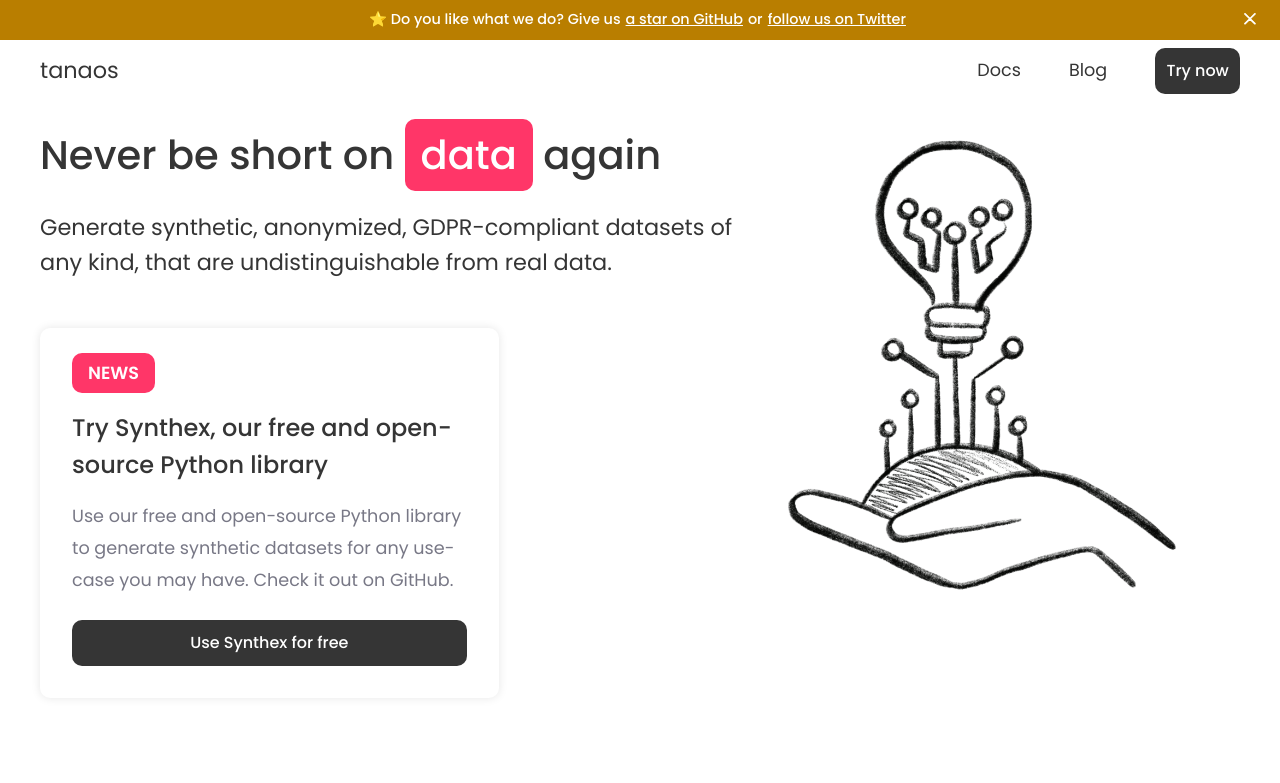
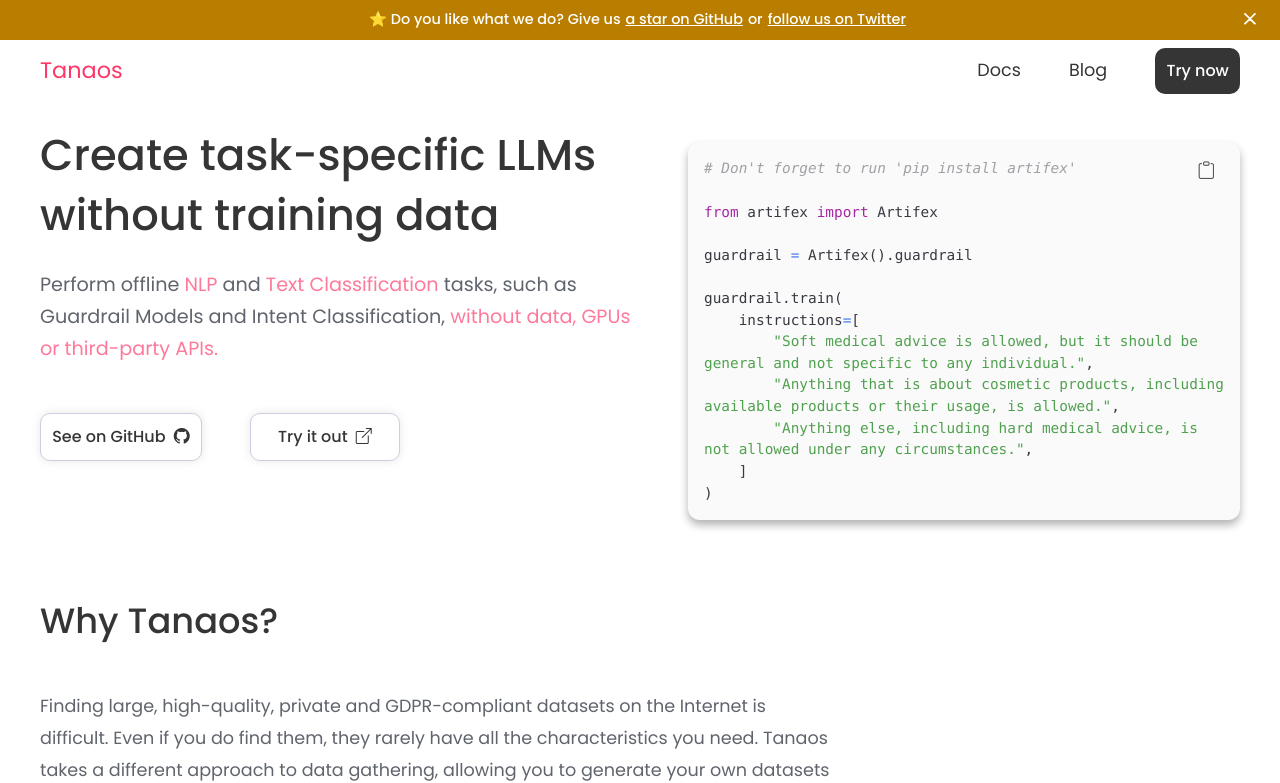
Before and after one commit to tanaos/tanaos-website, a React (Create React App) app: page / in a window 1280 px wide. Shown: the top 783 px of the page. Built offline with nearby package versions, Linux system fonts and the light colour scheme.

Commit message:
update hero section

```diff
--- a/package.json
+++ b/package.json
@@ -16,6 +16,7 @@
     "react-router-dom": "^6.24.0",
     "react-scripts": "^5.0.1",
     "react-spinners": "^0.14.1",
+    "react-syntax-highlighter": "^15.6.6",
     "sass": "^1.77.6",
     "web-vitals": "^2.1.4"
   },
--- a/src/components/CTOCard/index.jsx
+++ /dev/null
@@ -1,30 +0,0 @@
-import React from 'react';
-
-import './index.scss';
-
-
-export const CTOCard = ({
-    category, title, text, buttonText, onClick, colored, imgSrc
-}) => {
-
-    return <div className='card feature-card'>
-        <div className='card-body'>
-            { imgSrc && <div className='image-container'>
-                <div className='mb-4 text-center'>
-                    <img src={imgSrc} alt='Tanaos' />
-                </div>
-            </div> }
-            { category && <span className='category badge-primary'>{ category }</span>}
-            <h6 className='mb-3 mt-4'>{ title }</h6>
-            <p className='mb-4'>{text}</p>
-            <button
-                className='btn btn-dark'
-                onClick={onClick}
-            >
-                { buttonText }
-            </button>
-        </div>
-    </div>
-};
-
-export default CTOCard;
--- a/src/components/CTOCard/index.scss
+++ /dev/null
@@ -1,39 +0,0 @@
-@import '../../index.scss';
-
-
-.feature-card {
-    padding: $object-padding-400;
-    border-radius: $border-radius;
-    background-color: white;
-    border: none;
-    box-shadow: $shadow-100;
-
-    .image-container {
-        min-height: 22rem;
-
-        img {
-            width: 90%
-        }
-    }
-
-    .category {
-        font-weight: 600;
-    }
-
-    button {
-        width: 100%;
-    }
-}
-
-
-@include media-breakpoint-down(md) {
-
-    .feature-card {
-        .image-container {
-            img {
-                width: 100%
-            }
-        }
-    }
-
-}
--- /dev/null
+++ b/src/components/CodeSnippet/index.jsx
@@ -0,0 +1,50 @@
+import { useState } from 'react';
+import { Prism as SyntaxHighlighter } from 'react-syntax-highlighter';
+import { oneLight } from 'react-syntax-highlighter/dist/esm/styles/prism';
+
+import './index.scss';
+
+
+export const CodeSnippet = ({ code, language = 'python' }) => {
+    const [copied, setCopied] = useState(false);
+
+    const copyToClipboard = async () => {
+        try {
+            await navigator.clipboard.writeText(code);
+            setCopied(true);
+            setTimeout(() => setCopied(false), 2000);
+        } catch (err) {
+            console.error('Failed to copy: ', err);
+        }
+    };
+
+    return (
+        <div className='code-snippet-container'>
+            <SyntaxHighlighter
+                language={language}
+                style={oneLight}
+                wrapLines={true}
+                lineProps={{
+                    style: { wordBreak: 'break-word', whiteSpace: 'pre-wrap' }
+                }}
+                customStyle={{
+                    margin: 0,
+                    padding: '1rem',
+                    borderRadius: '0.75rem',
+                    fontSize: '0.9rem',
+                    boxShadow: '0 5px 8px rgba(0, 0, 0, 0.3)',
+                }}
+            >
+                {code}
+            </SyntaxHighlighter>
+            <button
+                className={`${copied ? 'copied' : ''}`}
+                onClick={copyToClipboard}
+            >
+                {copied ? <i className='bi bi-check2'></i> : <i className='bi bi-clipboard'></i>}
+            </button>
+        </div>
+    );
+}
+
+export default CodeSnippet;
--- /dev/null
+++ b/src/components/CodeSnippet/index.scss
@@ -0,0 +1,28 @@
+@import '../../index.scss';
+
+
+.code-snippet-container {
+    position: relative;
+    margin-top: 1rem;
+
+    button {
+        position: absolute;
+        top: 10px;
+        right: 15px;
+        background-color: inherit !important;
+        border-radius: $border-radius;
+        padding: 5px 10px;
+        color: $grey-700;
+        border: none;
+
+        &:hover {
+            background-color: $grey-200 !important;
+            cursor: pointer;
+        }
+    }
+
+    button.copied {
+        background-color: $success-color-500 !important;
+        color: white !important;
+    }
+}
--- a/src/components/Navbar/index.jsx
+++ b/src/components/Navbar/index.jsx
@@ -37,7 +37,7 @@
     return <div className={`row navbar m-0 ${bannerVisible && 'with-headline-bar'}`}>
         {/* Large devices. */}
         <div className='col-7 m-0 p-0 d-none d-md-block text-start'>
-            <span className='logo' onClick={() => window.location.href = '/'}>tanaos</span>
+            <span className='logo' onClick={() => window.location.href = '/'}>Tanaos</span>
         </div>
         <div className='col-5 d-none d-md-block m-0 p-0 text-end navigation-container'>
             <Navigation />
--- a/src/config.js
+++ b/src/config.js
@@ -4,6 +4,7 @@
     PLATFORM_BASE_URL: 'https://platform.tanaos.com',
     SYNTHEX_GITHUB_URL: 'https://github.com/tanaos/synthex',
     ARTIFEX_GITHUB_URL: 'https://github.com/tanaos/artifex',
+    ARTIFEX_DEMO_URL: 'https://colab.research.google.com/github/tanaos/tanaos-docs/blob/master/blueprints/artifex/guardrail.ipynb',
     TWITTER_URL: 'https://x.com/tanaosai',
     DOCS_URL: 'https://docs.tanaos.com/artifex',
     HUGGINGFACE_URL: 'https://huggingface.co/tanaos',
--- a/src/index.scss
+++ b/src/index.scss
@@ -362,23 +362,21 @@
     }
 }
 
-.btn-light {
-    background-color: $button-light;
-    color: $font-color-dark;
-
-    &:hover, &:focus, &:active {
-        background-color: $button-light-hover !important;
-        color: $font-color-dark;
-    }
-}
-
 .btn-white {
     background-color: white;
     color: $font-color-dark;
+    border: $line-300;
+    box-shadow: $shadow-100;
 
-    &:hover, &:focus, &:active {
-        background-color: $button-light-hover !important;
+    &:hover {
+        background-color: $grey-100;
         color: $font-color-dark;
+        border: $line-300;
+    }
+
+    &:focus, &:active {
+        background-color: white;
+        border: $line-300;
     }
 }
 
@@ -389,16 +387,6 @@
     &:hover, &:focus, &:active {
         background-color: $button-dark-hover !important;
         color: white;
-    }
-}
-
-.btn-grey {
-    background-color: $button-grey;
-    color: $font-color-dark;
-
-    &:hover, &:focus, &:active {
-        background-color: $button-grey-hover !important;
-        color: $font-color-dark;
     }
 }
 
@@ -486,6 +474,8 @@
 .logo {
     font-size: $font-size-p-800;
     cursor: pointer;
+    font-weight: 400;
+    color: $primary;
 }
 
 // Misc.
@@ -525,30 +515,6 @@
     border-radius: $border-radius;
 }
 
-.badge-primary {
-    @extend .badge;
-    color: white;
-    background-color: $primary;
-}
-
-.badge-success {
-    @extend .badge;
-    color: $success-color-700;
-    background-color: $success-color-100;
-}
-
-.badge-danger {
-    @extend .badge;
-    color: $danger-color-700;
-    background-color: $danger-color-100;
-}
-
-.badge-warning {
-    @extend .badge;
-    color: $warning-color-700;
-    background-color: $warning-color-100;
-}
-
 .badge-grey {
     @extend .badge;
     color: $grey-800;
@@ -580,9 +546,15 @@
 
 // Misc.
 .hero-subtitle {
-    font-size: $font-size-p-800;
-    color: $font-color-dark;
-    line-height: $line-height-p-800;
+    font-size: $font-size-p-600;
+    line-height: $line-height-p-600;
+    font-weight: 400;
+    color: $font-color-light;
+
+    b {
+        font-weight: 400;
+        color: $primary-300;
+    }
 }
 
 .global-padding {
--- a/src/layouts/BlogPageLayout/HeroSection/index.jsx
+++ b/src/layouts/BlogPageLayout/HeroSection/index.jsx
@@ -7,8 +7,8 @@
     return <div className='blog-page-hero-section global-padding'>
         <div className='row small-hero-section'>
             <div className='col-12 col-md-8'>
-                <h1>See <span className='badge-primary'>what's new</span> at Tanaos</h1>
-                <p className='mt-5 hero-subtitle'>
+                <h1>See what's new at Tanaos</h1>
+                <p className='mt-5'>
                     Learn more about synthetic data generation, generative AI and other cool stuff
                     from the Tanaos team
                 </p>
--- a/src/layouts/HomePageLayout/HeroSection/index.jsx
+++ b/src/layouts/HomePageLayout/HeroSection/index.jsx
@@ -1,36 +1,51 @@
-import React from 'react';
-
+import { CodeSnippet } from '../../../components/CodeSnippet';
 import './index.scss';
-import { CTOCard } from '../../../components/CTOCard';
-import hero_image from '../../../assets/hero_image.png'
 import { Config } from '../../../config';
 
 
 export const HeroSection = () => {
+
+    const sampleCode = `# Don't forget to run 'pip install artifex'
+
+from artifex import Artifex
+
+guardrail = Artifex().guardrail
+
+guardrail.train(
+    instructions=[
+        "Soft medical advice is allowed, but it should be general and not specific to any individual.",
+        "Anything that is about cosmetic products, including available products or their usage, is allowed.",
+        "Anything else, including hard medical advice, is not allowed under any circumstances.",
+    ]
+)
+`;
+
     return <div className='row m-0 hero-section global-padding'>
-        <div className='col-12 col-md-7 m-0 p-0 mt-4'>
+        <div className='col-12 col-md-6 m-0 p-0 mt-4'>
             <h1>
-                Never be short on <span className='badge-primary'>data</span> again
+                Create task-specific LLMs without training data
             </h1>
-            <p className='mt-4 hero-subtitle'>
-                Generate synthetic, anonymized, GDPR-compliant datasets of any kind, that are undistinguishable
-                from real data.
-            </p>
-            <div className='row mt-5'>
-                <div className='col-12 col-md-8'>
-                    <CTOCard
-                        category='NEWS'
-                        title='Try Synthex, our free and open-source Python library'
-                        text="Use our free and open-source Python library to generate synthetic datasets for any use-case you may
-                        have. Check it out on GitHub."
-                        buttonText='Use Synthex for free'
-                        onClick={() => window.open(Config.SYNTHEX_GITHUB_URL, '_blank')}
-                    />
-                </div>
+            <h2 className='mt-4 hero-subtitle'>
+                Perform offline <b>NLP</b> and <b>Text Classification</b> tasks, such as Guardrail Models and
+                Intent Classification, <b>without data, GPUs or third-party APIs.</b>
+            </h2>
+            <div className='mt-5'>
+                <button
+                    className='btn btn-white me-5'
+                    onClick={() => window.open(Config.ARTIFEX_GITHUB_URL, '_blank', 'noreferrer')}
+                >
+                    See on GitHub <i className='ms-1 bi bi-github'></i>
+                </button>
+                <button
+                    className='btn btn-white'
+                    onClick={() => window.open(Config.ARTIFEX_DEMO_URL, '_blank', 'noreferrer')}
+                >
+                    Try it out <i className='ms-1 bi bi-box-arrow-up-right'></i>
+                </button>
             </div>
         </div>
-        <div className='col-5 m-0 p-0 ps-5 mt-4 d-none d-md-block'>
-            <img src={ hero_image } alt='hero' />
+        <div className='col-6 m-0 p-0 ps-5 mt-4 d-none d-md-block'>
+            <CodeSnippet code={sampleCode} />
         </div>
     </div>
 };
--- a/src/variables.scss
+++ b/src/variables.scss
@@ -2,7 +2,7 @@
 // ------------------------------
 
 // Primary.
-$primary-300: #FF8AA7;
+$primary-300: #ff799b;
 $primary-500: #FF3668;
 $primary-700: #D60035;
 $primary: $primary-500;
@@ -12,7 +12,7 @@
 $grey-200: #e4e4ef;
 $grey-300: #cecee0;
 $grey-400: #ABABBB;
-$grey-600: #787886;
+$grey-600: #60646c;
 $grey-700: #535559;
 $grey-800: #353535;
 
@@ -74,8 +74,7 @@
 $font-color-warning: $warning-color-700;
 
 // Font size.
-$font-size-hero: 6rem;
-$font-size-h1: 2.5rem;
+$font-size-h1: 2.7rem;
 $font-size-h2: 2.2rem;
 $font-size-h3: 2rem;
 $font-size-h4: 1.8rem;
@@ -131,7 +130,6 @@
 $button-primary-hover: $primary-700;
 $button-disabled: $grey-200;
 $button-light: $grey-100;
-$button-light-hover: $grey-200;
 $button-dark: $grey-800;
 $button-dark-hover: $grey-600;
 $button-grey: $grey-300;
```
Also changed, not shown: src/assets/hero_image.png (deleted), 1 other file (tests, documents, lock files or other folders).
